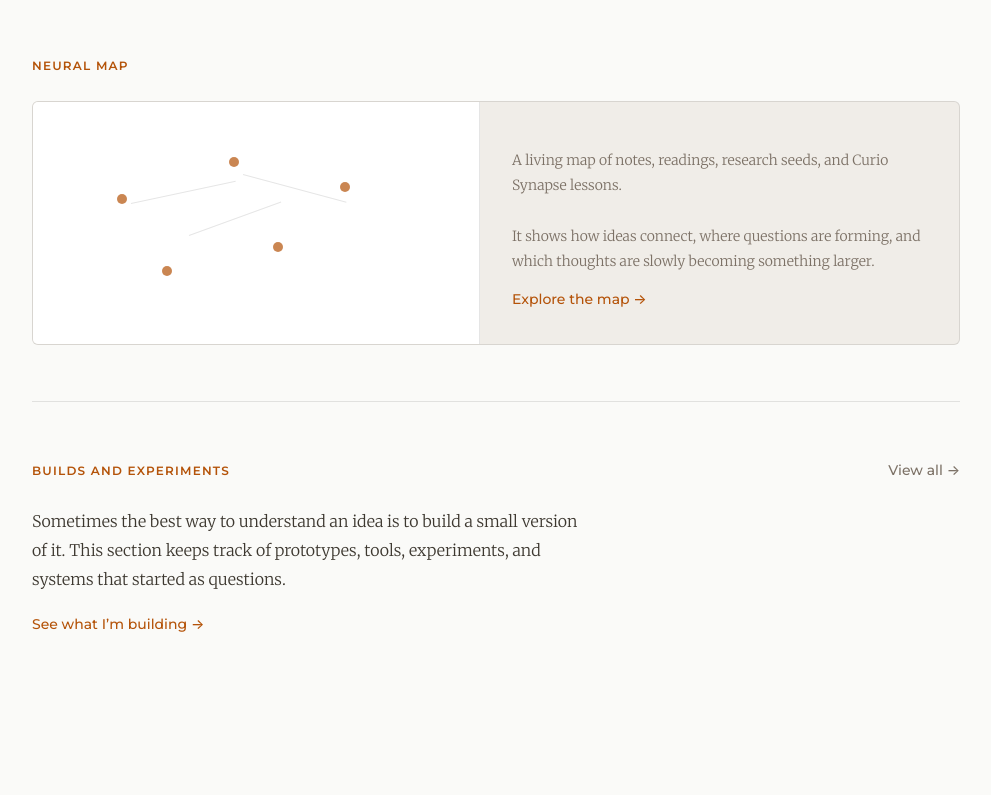
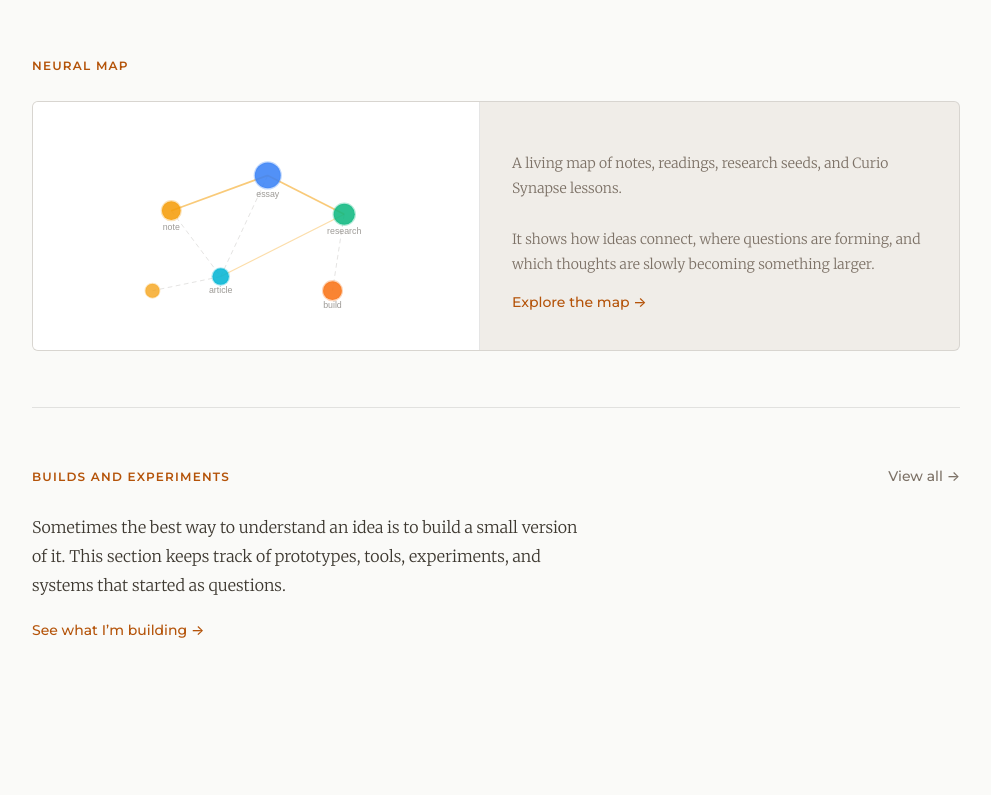
Before and after one commit to halghasra/husain-personal-website, a Gatsby site: page / in a window 1280 px wide. Shown: the part 2501-3296 px from the top of the page, without its empty margins (144-1135 px from the left). Built offline with nearby package versions, Linux system fonts and the light colour scheme; Gatsby itself is replaced by a stand-in of ours.

Commit message:
Fix four Neural Map UI issues
- Graph page: more breathing room between header and controls
  (increased pageHeader margin-bottom to 3rem, heading margin to 1.25rem)
- Graph page: align Graph/List toggle and filter buttons by adding
  consistent line-height: 1.4 to both button types
- ForceGraph: node labels now use var(--text-muted) so they are
  readable in light mode instead of hardcoded white
- ForceGraph: shared-tag edges use var(--text-muted) via .style()
  so they are visible on both dark and light backgrounds
- Homepage Neural Map preview: replaced CSS div dots with a proper
  SVG mini-graph showing all five node types with explicit (amber)
  and shared-tag (dashed) edges, matching the real graph aesthetic

```diff
--- a/src/pages/index.js
+++ b/src/pages/index.js
@@ -150,14 +150,45 @@ const IndexPage = ({ data }) => {
         </div>
         <div className={styles.graphCard}>
           <div className={styles.graphPreview} aria-hidden="true">
-            <div className={styles.graphDot} style={{ top: "40%", left: "20%" }} />
-            <div className={styles.graphDot} style={{ top: "25%", left: "45%" }} />
-            <div className={styles.graphDot} style={{ top: "60%", left: "55%" }} />
-            <div className={styles.graphDot} style={{ top: "35%", left: "70%" }} />
-            <div className={styles.graphDot} style={{ top: "70%", left: "30%" }} />
-            <div className={styles.graphLine} style={{ top: "42%", left: "22%", width: "24%", transform: "rotate(-12deg)" }} />
-            <div className={styles.graphLine} style={{ top: "30%", left: "47%", width: "24%", transform: "rotate(15deg)" }} />
-            <div className={styles.graphLine} style={{ top: "55%", left: "35%", width: "22%", transform: "rotate(-20deg)" }} />
+            <svg
+              viewBox="0 0 280 170"
+              className={styles.graphPreviewSvg}
+              xmlns="http://www.w3.org/2000/svg"
+            >
+              {/* Shared-tag edges (dashed) */}
+              <line x1="68" y1="72" x2="110" y2="128" stroke="currentColor" strokeOpacity="0.15" strokeWidth="0.8" strokeDasharray="4,3" />
+              <line x1="110" y1="128" x2="52" y2="140" stroke="currentColor" strokeOpacity="0.15" strokeWidth="0.8" strokeDasharray="4,3" />
+              <line x1="215" y1="75" x2="205" y2="140" stroke="currentColor" strokeOpacity="0.15" strokeWidth="0.8" strokeDasharray="4,3" />
+              <line x1="150" y1="42" x2="110" y2="128" stroke="currentColor" strokeOpacity="0.15" strokeWidth="0.8" strokeDasharray="4,3" />
+
+              {/* Explicit edges (solid amber) */}
+              <line x1="68" y1="72" x2="150" y2="42" stroke="rgba(245,158,11,0.55)" strokeWidth="1.5" />
+              <line x1="150" y1="42" x2="215" y2="75" stroke="rgba(245,158,11,0.55)" strokeWidth="1.5" />
+              <line x1="215" y1="75" x2="110" y2="128" stroke="rgba(245,158,11,0.35)" strokeWidth="1" />
+
+              {/* note (amber) */}
+              <circle cx="68" cy="72" r="8" fill="#f59e0b" fillOpacity="0.88" stroke="#f59e0b" strokeWidth="2" strokeOpacity="0.3" />
+              <text x="68" y="88" textAnchor="middle" fontSize="7.5" fill="currentColor" fillOpacity="0.5" fontFamily="sans-serif">note</text>
+
+              {/* essay (blue) — hub, slightly larger */}
+              <circle cx="150" cy="42" r="11" fill="#3b82f6" fillOpacity="0.88" stroke="#3b82f6" strokeWidth="2" strokeOpacity="0.3" />
+              <text x="150" y="60" textAnchor="middle" fontSize="7.5" fill="currentColor" fillOpacity="0.5" fontFamily="sans-serif">essay</text>
+
+              {/* research-seed (green) */}
+              <circle cx="215" cy="75" r="9" fill="#10b981" fillOpacity="0.88" stroke="#10b981" strokeWidth="2" strokeOpacity="0.3" />
+              <text x="215" y="92" textAnchor="middle" fontSize="7.5" fill="currentColor" fillOpacity="0.5" fontFamily="sans-serif">research</text>
+
+              {/* article (cyan) */}
+              <circle cx="110" cy="128" r="7" fill="#06b6d4" fillOpacity="0.88" stroke="#06b6d4" strokeWidth="2" strokeOpacity="0.3" />
+              <text x="110" y="142" textAnchor="middle" fontSize="7.5" fill="currentColor" fillOpacity="0.5" fontFamily="sans-serif">article</text>
+
+              {/* build (orange) */}
+              <circle cx="205" cy="140" r="8" fill="#f97316" fillOpacity="0.88" stroke="#f97316" strokeWidth="2" strokeOpacity="0.3" />
+              <text x="205" y="155" textAnchor="middle" fontSize="7.5" fill="currentColor" fillOpacity="0.5" fontFamily="sans-serif">build</text>
+
+              {/* note 2 (amber, smaller) */}
+              <circle cx="52" cy="140" r="6" fill="#f59e0b" fillOpacity="0.75" stroke="#f59e0b" strokeWidth="1.5" strokeOpacity="0.25" />
+            </svg>
           </div>
           <div className={styles.graphText}>
             <p>
--- a/src/styles/home.module.css
+++ b/src/styles/home.module.css
@@ -339,26 +339,20 @@
 
 .graphPreview {
   position: relative;
-  min-height: 180px;
+  min-height: 200px;
   background: var(--bg-card);
   border-right: 1px solid var(--border);
+  display: flex;
+  align-items: center;
+  justify-content: center;
+  padding: 1.5rem;
 }
 
-.graphDot {
-  position: absolute;
-  width: 10px;
-  height: 10px;
-  border-radius: 50%;
-  background: var(--accent);
-  transform: translate(-50%, -50%);
-  opacity: 0.7;
-}
-
-.graphLine {
-  position: absolute;
-  height: 1px;
-  background: var(--border);
-  transform-origin: left center;
+.graphPreviewSvg {
+  width: 100%;
+  height: 100%;
+  max-height: 200px;
+  display: block;
 }
 
 .graphText {
```
Also changed, not shown: src/components/ForceGraph.js (+6 -4 lines), src/styles/graph.module.css (+6 -4 lines).
